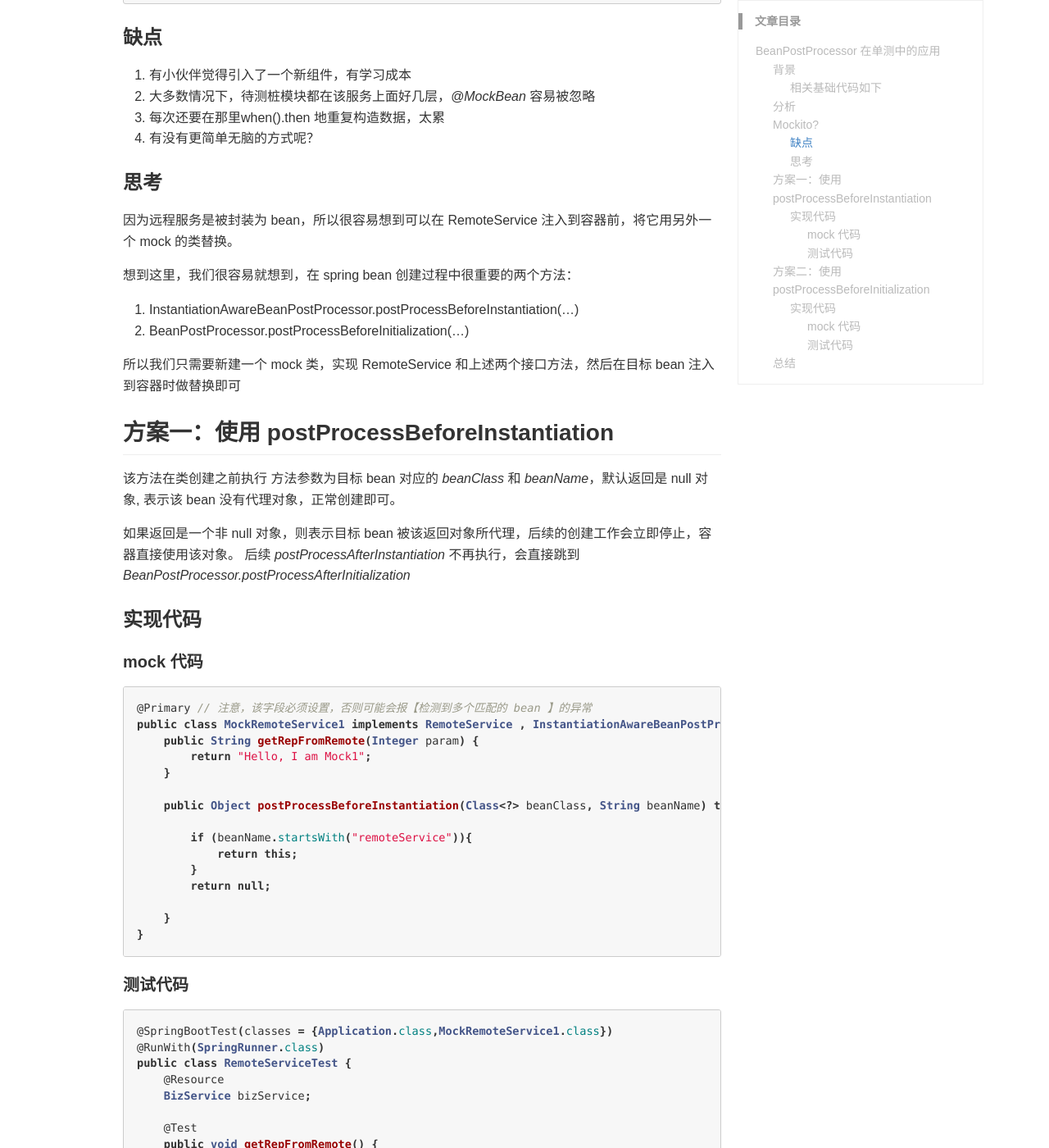
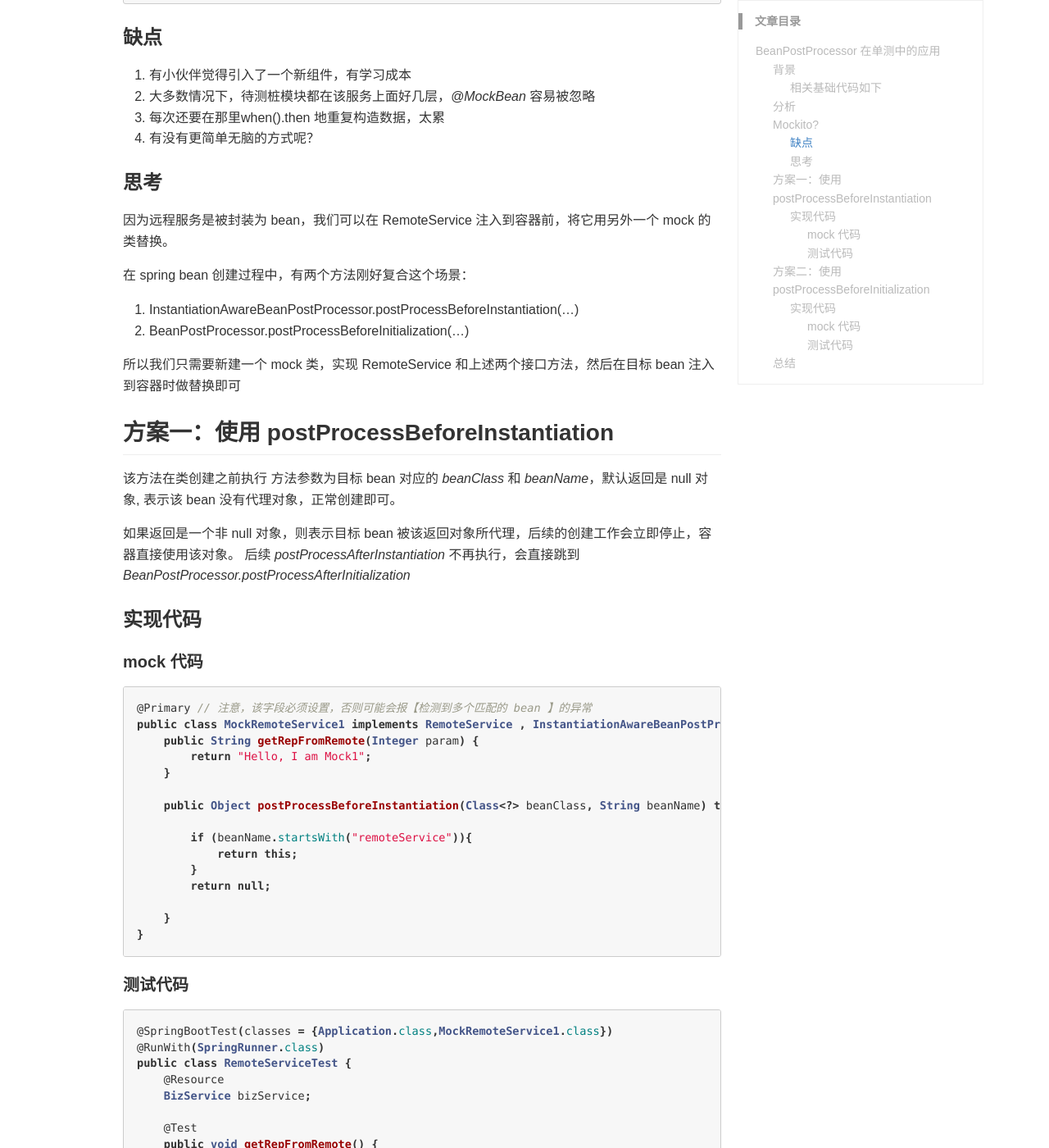
Before and after one commit to bishion/bishion.github.io, a Jekyll site: the page built from _posts/2021-01-17-spring-init-bean.md, in a window 1280 px wide and 1400 px high, scrolled down 1706 px. Shown: the whole window at 82% size. Built offline with Jekyll 4.4.1, drawn with Linux system fonts in a browser that asks for light colours; some of the changed text lies outside the part shown.

Commit message:
spring 单测

```diff
--- a/_posts/2021-01-17-spring-init-bean.md
+++ b/_posts/2021-01-17-spring-init-bean.md
@@ -71,9 +71,9 @@
 4. 有没有更简单无脑的方式呢？
 
 ### 思考
-因为远程服务是被封装为 bean，所以很容易想到可以在 RemoteService 注入到容器前，将它用另外一个 mock 的类替换。
+因为远程服务是被封装为 bean，我们可以在 RemoteService 注入到容器前，将它用另外一个 mock 的类替换。
 
-想到这里，我们很容易就想到，在 spring bean 创建过程中很重要的两个方法：
+在 spring bean 创建过程中，有两个方法刚好复合这个场景：
 1. InstantiationAwareBeanPostProcessor.postProcessBeforeInstantiation(...)
 2. BeanPostProcessor.postProcessBeforeInitialization(...)
 
@@ -145,6 +145,6 @@
 参考方法一
 
 ## 总结
-1. 通过 bean 替换的方式来做 mock 还是挺巧妙
-2. 在当前场景下，两种替换方式等效的，基本上没有什么差别
-3. MockService 不能直接使用 *@Service* 注解，因为会有 bean 冲突，而且因为单测特殊性，本身也需要在不同 case 中指定mock数据
+1. 在当前场景下，两种替换方式等效的，基本上没有什么差别
+2. MockService 不能直接使用 *@Service* 注解，因为会有 bean 冲突，而且因为单测特殊性，本身也需要在不同 case 中指定mock数据
+3. 通过 bean 替换的方式来做 mock 还是挺巧妙
```
Also changed, not shown: other parts of _posts/2021-01-17-spring-init-bean.md (+1 -1 lines).
